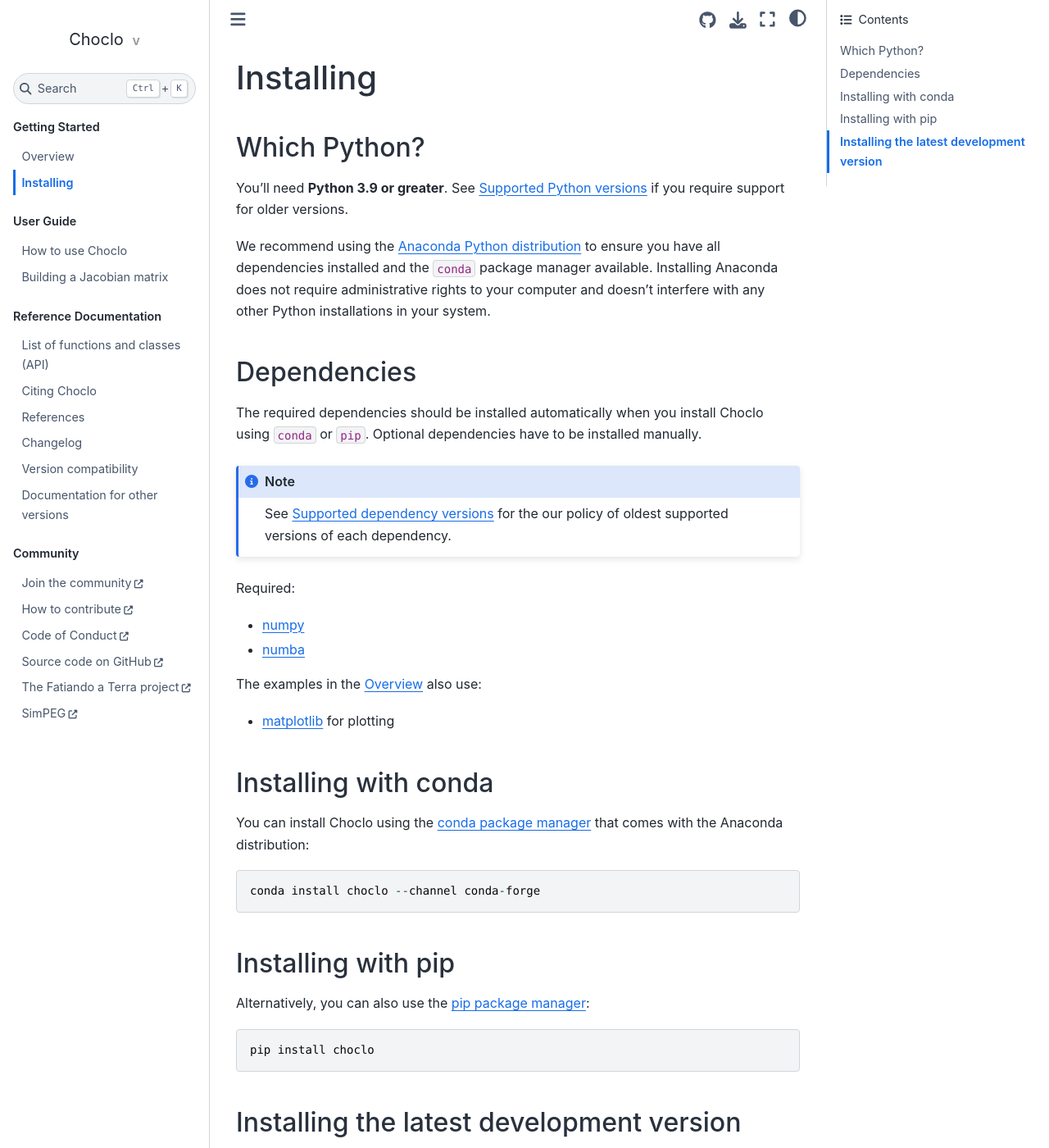
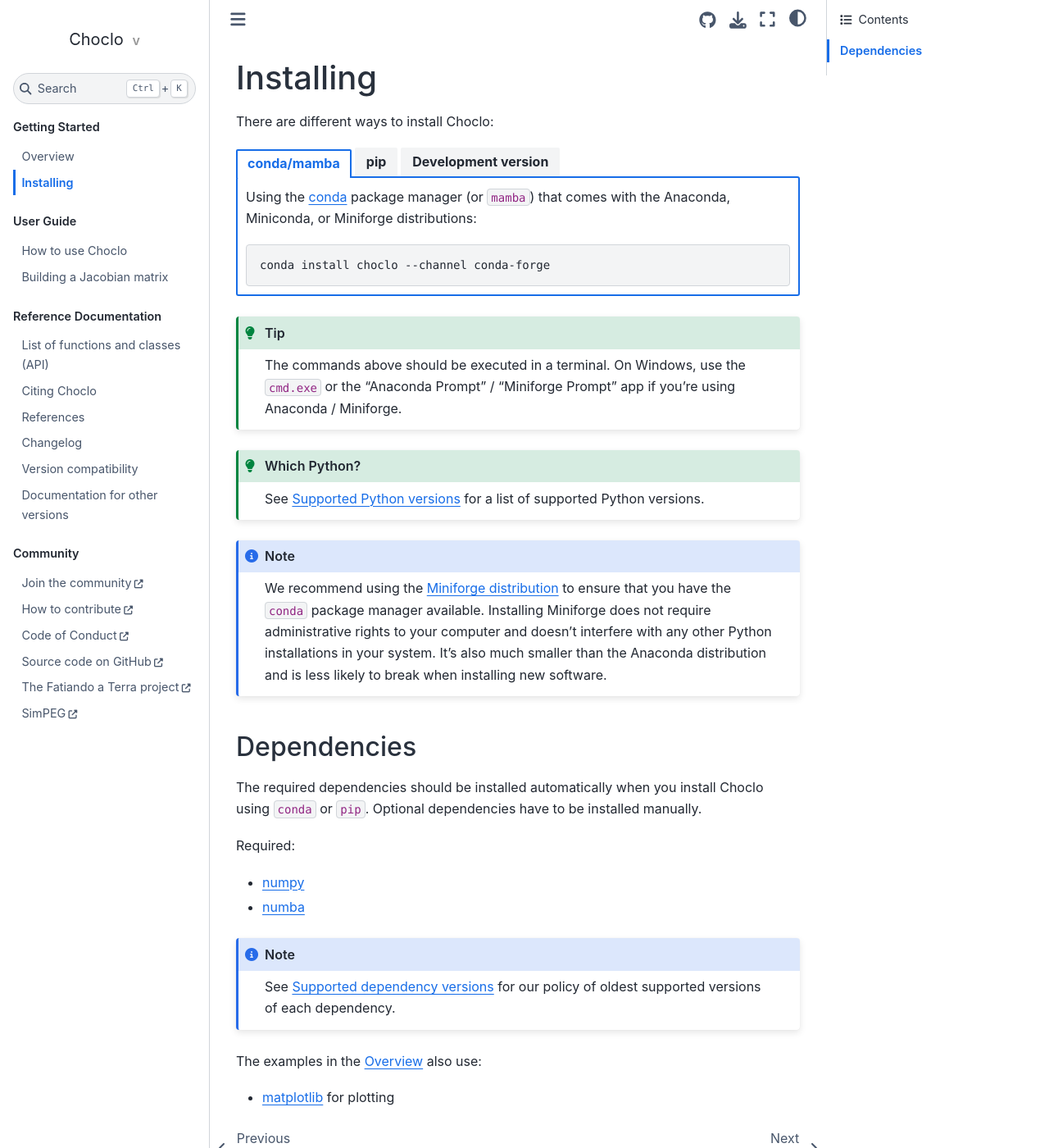
Before and after one commit to fatiando/choclo, a Sphinx documentation site: the page built from doc/install.rst, in a window 1280 px wide and 1400 px high. Shown: the whole window at 82% size. Built offline with Sphinx 7.4.7 and the Sphinx Book theme 1.1.4, drawn with Linux system fonts in a browser that asks for light colours; the version number could not be read and is left out; some of the changed text lies outside the part shown.

Commit message:
General improvements to install and version compatibility pages (#168)
Add more links to other sections, including the version compatibility.
Add statement about the minimum Python version required. Prioritize the
miniforge install and recommendation. Add the dependency version policy
and link to pyproject.toml.

```diff
--- a/doc/install.rst
+++ b/doc/install.rst
@@ -3,19 +3,59 @@
 Installing
 ==========
 
-Which Python?
--------------
+There are different ways to install Choclo:
 
-You'll need **Python 3.9 or greater**.
-See :ref:`python-versions` if you require support for older versions.
+.. tab-set::
 
-We recommend using the
-`Anaconda Python distribution <https://www.anaconda.com/download>`__
-to ensure you have all dependencies installed and the ``conda`` package manager
-available.
-Installing Anaconda does not require administrative rights to your computer and
-doesn't interfere with any other Python installations in your system.
+    .. tab-item:: conda/mamba
 
+        Using the `conda <https://conda.io/>`__ package manager (or ``mamba``)
+        that comes with the Anaconda, Miniconda, or Miniforge distributions:
+
+        .. code:: bash
+
+            conda install choclo --channel conda-forge
+
+    .. tab-item:: pip
+
+        Using the `pip <https://pypi.org/project/pip/>`__ package manager:
+
+        .. code:: bash
+
+            python -m pip install choclo
+
+    .. tab-item:: Development version
+
+        You can use ``pip`` to install the latest **unreleased** version from
+        GitHub (**not recommended** in most situations):
+
+        .. code:: bash
+
+            python -m pip install --upgrade git+https://github.com/fatiando/choclo
+
+.. tip::
+
+    The commands above should be executed in a terminal. On Windows, use the
+    ``cmd.exe`` or the "Anaconda Prompt" / "Miniforge Prompt" app if you're using
+    Anaconda / Miniforge.
+
+.. admonition:: Which Python?
+    :class: tip
+
+    See :ref:`python-versions` for a list of supported Python versions.
+
+.. note::
+
+   We recommend using the
+   `Miniforge distribution <https://conda-forge.org/download/>`__
+   to ensure that you have the ``conda`` package manager available.
+   Installing Miniforge does not require administrative rights to your computer
+   and doesn't interfere with any other Python installations in your system.
+   It's also much smaller than the Anaconda distribution and is less likely to
+   break when installing new software.
+
+
+.. _dependencies:
 
 Dependencies
 ------------
@@ -24,48 +64,16 @@
 Choclo using ``conda`` or ``pip``. Optional dependencies have to be
 installed manually.
 
-.. note::
-
-    See :ref:`dependency-versions` for the our policy of oldest supported
-    versions of each dependency.
-
 Required:
 
 * `numpy <http://www.numpy.org/>`__
 * `numba <https://numba.pydata.org/>`__
 
+.. note::
+
+    See :ref:`dependency-versions` for our policy of oldest supported
+    versions of each dependency.
+
 The examples in the :ref:`overview` also use:
 
 * `matplotlib <https://matplotlib.org/>`__ for plotting
-
-Installing with conda
----------------------
-
-You can install Choclo using the `conda package manager
-<https://conda.io/>`__ that comes with the Anaconda distribution::
-
-    conda install choclo --channel conda-forge
-
-
-Installing with pip
--------------------
-
-Alternatively, you can also use the `pip package manager
-<https://pypi.org/project/pip/>`__::
-
-    pip install choclo
-
-
-Installing the latest development version
------------------------------------------
-
-You can use ``pip`` to install the latest source from Github::
-
-    pip install https://github.com/fatiando/choclo/archive/main.zip
-
-Alternatively, you can clone the git repository locally and install from
-there::
-
-    git clone https://github.com/fatiando/choclo.git
-    cd choclo
-    pip install .
```
Also changed, not shown: doc/compatibility.rst (+10 -1 lines).
